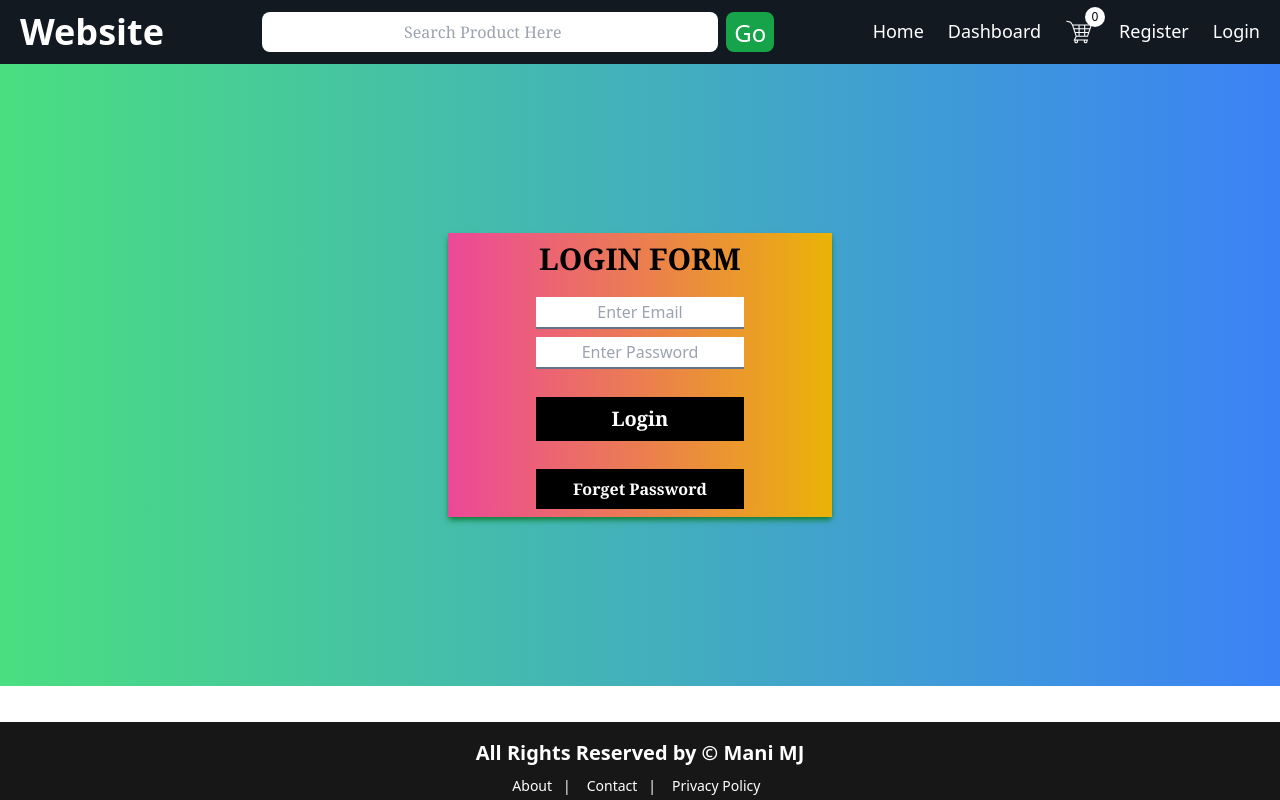
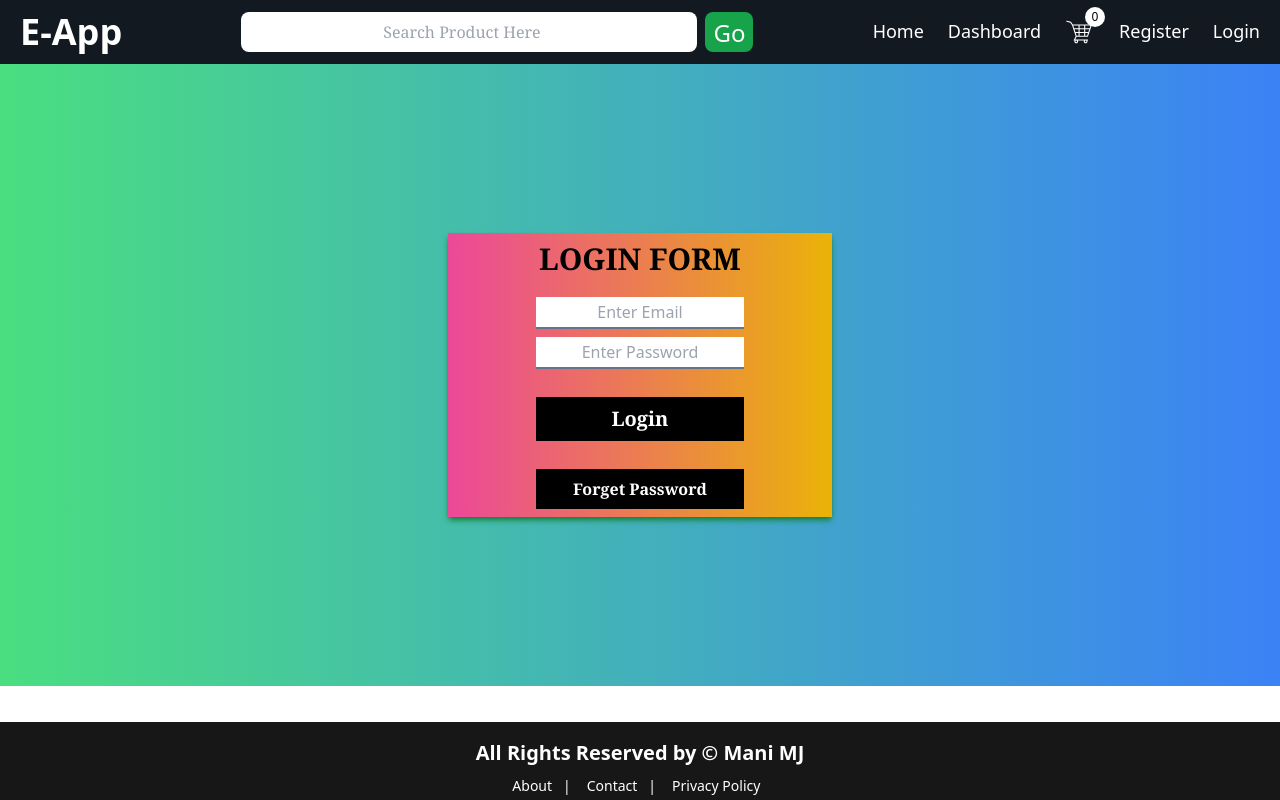
Before and after one commit to ManiTarak/Ecommerce, a React (Create React App) app in the folder frontend/: page /login in a window 1280 px wide. Built offline with nearby package versions, Linux system fonts and the light colour scheme; the HTML template or start-up script is replaced by a standard one.

Commit message:
small change regarding title

```diff
--- a/frontend/src/components/header.js
+++ b/frontend/src/components/header.js
@@ -42,7 +42,7 @@ function Header() {
     <>
       <nav className="sticky top-0 h-16 left-0 flex justify-between items-center bg-[#131921]  ">
         <h1 className="text-white font-bold text-4xl ml-5 hidden md:block">
-          Website
+          E-App
         </h1>
         <div className="w-[40%]  flex-row hidden md:flex">
           <input
```
